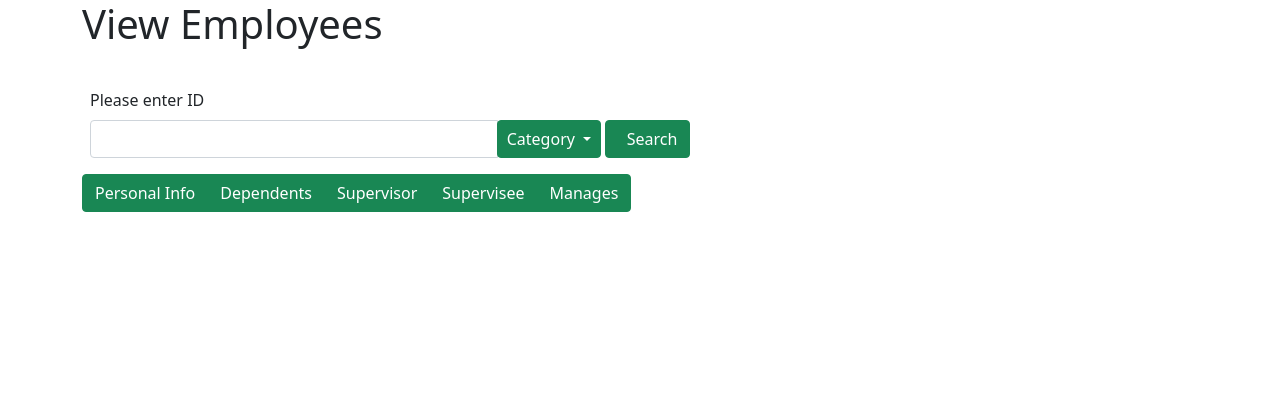
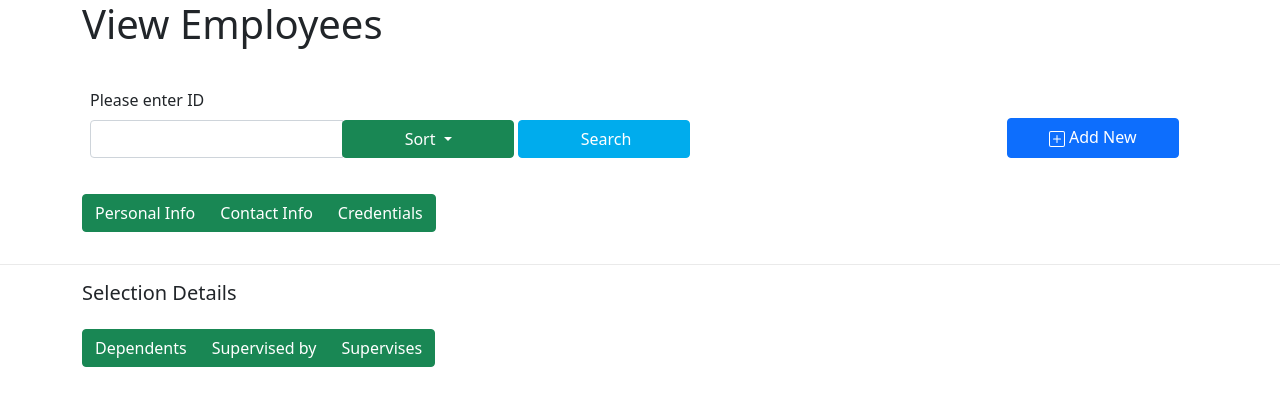
Before and after one commit to mo-gaafar/laboratory-hcis-webapp, a Flask app: template templates/View_employee.html in a window 1280 px wide. Shown: the top 406 px of the page. Run offline with Flask 2, Linux system fonts and the light colour scheme; the template is opened without the code that fills it, so the values that code supplies are empty; some libraries are stand-ins or nearby versions.

Commit message:
split view categories

```diff
--- a/templates/View_employee.html
+++ b/templates/View_employee.html
@@ -5,6 +5,7 @@
     <meta charset="UTF-8">
     <meta name="viewport" content="width=device-width, initial-scale=1.0">
     <title>View Employees</title>
+    <link rel="stylesheet" href="/static/css/search-filter.css">
     <link href="https://cdn.jsdelivr.net/npm/bootstrap@5.0.2/dist/css/bootstrap.min.css" rel="stylesheet"
         integrity="sha384-EVSTQN3/azprG1Anm3QDgpJLIm9Nao0Yz1ztcQTwFspd3yD65VohhpuuCOmLASjC" crossorigin="anonymous">
 </head>
@@ -15,7 +16,7 @@
     <div class="container mt-5-fluid">
         <h1>View Employees</h1>
         <div class="container">
-            <div class="row searchFilter">
+            <div class="row searchFilter ">
                 <form class="row g-3">
                     <div class="col-md-10">
                         <label for="labtech" class="form-label">Please enter ID</label>
@@ -25,9 +26,9 @@
                                     aria-label="Text input with segmented button dropdown">
                                 <div class="input-group-btn">
                                     <button type="button" class="btn btn-success dropdown-toggle dropdown-toggle-split"
-                                        data-toggle="dropdown" aria-haspopup="true" aria-expanded="false"><span
-                                            class="label-icon">Category</span> <span
-                                            class="caret">&nbsp;</span></button>
+                                        data-toggle="dropdown" aria-haspopup="true" aria-expanded="false">
+                                        <span class="label-icon">Sort</span>
+                                        <span class="caret">&nbsp;</span></button>
                                     <div class="dropdown-menu dropdown-menu-right">
                                         <ul class="category_filters">
                                             <li>
@@ -63,30 +64,206 @@
                             </div>
                         </div>
                     </div>
+                    <div class="col-md-2 align-self-end">
+
+                    <button type="button" class="btn btn-primary">
+                        <svg xmlns="http://www.w3.org/2000/svg" width="16" height="16" fill="currentColor" class="bi bi-plus-square my-1"
+                            viewBox="0 0 16 16">
+                            <path
+                                d="M14 1a1 1 0 0 1 1 1v12a1 1 0 0 1-1 1H2a1 1 0 0 1-1-1V2a1 1 0 0 1 1-1h12zM2 0a2 2 0 0 0-2 2v12a2 2 0 0 0 2 2h12a2 2 0 0 0 2-2V2a2 2 0 0 0-2-2H2z" />
+                            <path d="M8 4a.5.5 0 0 1 .5.5v3h3a.5.5 0 0 1 0 1h-3v3a.5.5 0 0 1-1 0v-3h-3a.5.5 0 0 1 0-1h3v-3A.5.5 0 0 1 8 4z" />
+                        </svg>
+                        Add New</button>
+                    </div>
             </div>
         </div>
     </div>
 
     <div class="container mt-6-fluid">
+            <div class="row ">
+                <div class="col-12">
+                    <p>
+                    <div class="gap-3">
+                        <div class="btn-group" role="group" aria-label="Basic example">
+                            <button class="btn btn-success" type="button" data-toggle="collapse" data-target="#PersonalInfo"
+                                aria-expanded="false" aria-controls="PersonalInfo">Personal Info</button>
+
+                            <button class="btn btn-success" type="button" data-toggle="collapse" data-target="#Contact-Info"
+                                aria-expanded="false" aria-controls="Contact-Info">Contact Info</button>
+
+                            <button class="btn btn-success" type="button" data-toggle="collapse" data-target="#Credentials"
+                                aria-expanded="false" aria-controls="Credentials">Credentials</button>
+
+                        </div>
+
+                    </div>
+
+
+                    </p>
+                    <div class="collapse" id="PersonalInfo">
+                        <table class="table table-bordered">
+                            <thead>
+                                <tr>
+                                    <th scope="col">ID</th>
+                                    <th scope="col"> First Name </th>
+                                    <th scope="col"> Middle Name </th>
+                                    <th scope="col"> Last Name </th>
+                                    <th scope="col"> Sex </th>
+                                    <th scope="col"> Birthdate </th>
+                                    <th scope="col"> Phone Number </th>
+                                    <th scope="col"> Email </th>
+                                    <th scope="col"> Address </th>
+                                    <th scope="col"> SSN </th>
+                                    <th scope="col"> Qualifications </th>
+                                </tr>
+                            </thead>
+                            <tbody>
+                                <tr>
+                                    <th scope="row">1</th>
+                                    <td>Mark</td>
+                                    <td>Otto</td>
+                                    <td>@mdo</td>
+                                    <td>Mark</td>
+                                    <td>Otto</td>
+                                    <td>@mdo</td>
+                                    <td>Mark</td>
+                                    <td>Otto</td>
+                                    <td>@mdo</td>
+                                    <td>@mdo</td>
+                                </tr>
+
+                            </tbody>
+                        </table>
+                    </div>
+
+                    <div class="collapse" id="Contact-Info">
+                        <table class="table table-bordered">
+                            <thead>
+                                <tr>
+                                    <th scope="col">#</th>
+                                    <th scope="col"> First Name </th>
+                                    <th scope="col"> Middle Name </th>
+                                    <th scope="col"> Last Name </th>
+                                    <th scope="col"> Sex </th>
+                                    <th scope="col"> Relationship </th>
+                                    <th scope="col"> Phone Number </th>
+                                    <th scope="col"> DepSSN </th>
+                                    <th scope="col"> Address </th>
+                                </tr>
+                            </thead>
+                            <tbody>
+                                <tr>
+                                    <th scope="row">1</th>
+                                    <td>Mark</td>
+                                    <td>Otto</td>
+                                    <td>@mdo</td>
+                                    <td>Mark</td>
+                                    <td>Otto</td>
+                                    <td>@mdo</td>
+                                    <td>Mark</td>
+                                    <td>Otto</td>
+                                </tr>
+
+                            </tbody>
+                        </table>
+                    </div>
+                    <div class="collapse" id="Credentials">
+                        <table class="table table-bordered">
+                            <thead>
+                                <tr>
+                                    <th scope="col">#</th>
+                                    <th scope="col"> First Name </th>
+                                    <th scope="col"> Middle Name </th>
+                                    <th scope="col"> Last Name </th>
+                                    <th scope="col"> Sex </th>
+                                    <th scope="col"> Birthdate </th>
+                                    <th scope="col"> Phone Number </th>
+                                    <th scope="col"> Email </th>
+                                    <th scope="col"> Address </th>
+                                    <th scope="col"> SSN </th>
+                                    <th scope="col"> Qualifications </th>
+                                </tr>
+                            </thead>
+                            <tbody>
+                                <tr>
+                                    <th scope="row">1</th>
+                                    <td>Mark</td>
+                                    <td>Otto</td>
+                                    <td>@mdo</td>
+                                    <td>Mark</td>
+                                    <td>Otto</td>
+                                    <td>@mdo</td>
+                                    <td>Mark</td>
+                                    <td>Otto</td>
+                                    <td>@mdo</td>
+                                    <td>@mdo</td>
+                                </tr>
+                            </tbody>
+                        </table>
+                    </div>
+                    <div class="collapse" id="Manages">
+                        <table class="table table-bordered">
+                            <thead>
+                                <tr>
+                                    <th scope="col">#</th>
+                                    <th scope="col"> First Name </th>
+                                    <th scope="col"> Middle Name </th>
+                                    <th scope="col"> Last Name </th>
+                                    <th scope="col"> Sex </th>
+                                    <th scope="col"> Birthdate </th>
+                                    <th scope="col"> Phone Number </th>
+                                    <th scope="col"> Email </th>
+                                    <th scope="col"> Address </th>
+                                    <th scope="col"> SSN </th>
+                                    <th scope="col"> Qualifications </th>
+                                </tr>
+                            </thead>
+                            <tbody>
+                                <tr>
+                                    <th scope="row">1</th>
+                                    <td>Mark</td>
+                                    <td>Otto</td>
+                                    <td>@mdo</td>
+                                    <td>Mark</td>
+                                    <td>Otto</td>
+                                    <td>@mdo</td>
+                                    <td>Mark</td>
+                                    <td>Otto</td>
+                                    <td>@mdo</td>
+                                    <td>@mdo</td>
+                                </tr>
+
+                            </tbody>
+                        </table>
+                    </div>
+
+
+                </div>
+
+            </div>
+    </div>
+
+    <hr style="color: #adadad;">
+
+    <div class="container mt-6-fluid">
+        <div class="row" >
+            <h5>Selection Details</h5>
+        </div>
         <div class="row ">
             <div class="col-12">
                 <p>
                 <div class="gap-3">
                     <div class="btn-group" role="group" aria-label="Basic example">
-                        <button class="btn btn-success" type="button" data-toggle="collapse" data-target="#PersonalInfo"
-                            aria-expanded="false" aria-controls="PersonalInfo">Personal Info</button>
+
 
                         <button class="btn btn-success" type="button" data-toggle="collapse" data-target="#Dependents"
                             aria-expanded="false" aria-controls="Dependents">Dependents</button>
 
-                        <button class="btn btn-success" type="button" data-toggle="collapse" data-target="#Supervisor"
-                            aria-expanded="false" aria-controls="Supervisor">Supervisor</button>
+                        <button class="btn btn-success" type="button" data-toggle="collapse" data-target="#Supervised-by"
+                            aria-expanded="false" aria-controls="Supervised-by">Supervised by</button>
 
-                        <button class="btn btn-success" type="button" data-toggle="collapse" data-target="#Supervisee"
-                            aria-expanded="false" aria-controls="Supervisee">Supervisee</button>
-
-                        <button class="btn btn-success" type="button" data-toggle="collapse" data-target="#Manages"
-                            aria-expanded="false" aria-controls="Manages">Manages</button>
+                        <button class="btn btn-success" type="button" data-toggle="collapse" data-target="#Supervises"
+                            aria-expanded="false" aria-controls="Supervises">Supervises</button>
 
 
                     </div>
@@ -94,7 +271,40 @@
 
 
                 </p>
-                <div class="collapse" id="PersonalInfo">
+
+
+                <div class="collapse" id="Dependents">
+                    <table class="table table-bordered">
+                        <thead>
+                            <tr>
+                                <th scope="col">#</th>
+                                <th scope="col"> First Name </th>
+                                <th scope="col"> Middle Name </th>
+                                <th scope="col"> Last Name </th>
+                                <th scope="col"> Sex </th>
+                                <th scope="col"> Relationship </th>
+                                <th scope="col"> Phone Number </th>
+                                <th scope="col"> DepSSN </th>
+                                <th scope="col"> Address </th>
+                            </tr>
+                        </thead>
+                        <tbody>
+                            <tr>
+                                <th scope="row">1</th>
+                                <td>Mark</td>
+                                <td>Otto</td>
+                                <td>@mdo</td>
+                                <td>Mark</td>
+                                <td>Otto</td>
+                                <td>@mdo</td>
+                                <td>Mark</td>
+                                <td>Otto</td>
+                            </tr>
+
+                        </tbody>
+                    </table>
+                </div>
+                <div class="collapse" id="Supervised-by">
                     <table class="table table-bordered">
                         <thead>
                             <tr>
@@ -154,180 +364,7 @@
                         </tbody>
                     </table>
                 </div>
-
-                <div class="collapse" id="Dependents">
-                    <table class="table table-bordered">
-                        <thead>
-                            <tr>
-                                <th scope="col">#</th>
-                                <th scope="col"> First Name </th>
-                                <th scope="col"> Middle Name </th>
-                                <th scope="col"> Last Name </th>
-                                <th scope="col"> Sex </th>
-                                <th scope="col"> Relationship </th>
-                                <th scope="col"> Phone Number </th>
-                                <th scope="col"> DepSSN </th>
-                                <th scope="col"> Address </th>
-                            </tr>
-                        </thead>
-                        <tbody>
-                            <tr>
-                                <th scope="row">1</th>
-                                <td>Mark</td>
-                                <td>Otto</td>
-                                <td>@mdo</td>
-                                <td>Mark</td>
-                                <td>Otto</td>
-                                <td>@mdo</td>
-                                <td>Mark</td>
-                                <td>Otto</td>
-                            </tr>
-                            <tr>
-                                <th scope="row">2</th>
-                                <td>Mark</td>
-                                <td>Otto</td>
-                                <td>@mdo</td>
-                                <td>Mark</td>
-                                <td>Otto</td>
-                                <td>@mdo</td>
-                                <td>Mark</td>
-                                <td>Otto</td>
-                            </tr>
-                            <tr>
-                                <th scope="row">3</th>
-                                <td>Mark</td>
-                                <td>Otto</td>
-                                <td>@mdo</td>
-                                <td>Mark</td>
-                                <td>Otto</td>
-                                <td>@mdo</td>
-                                <td>Mark</td>
-                                <td>Otto</td>
-                            </tr>
-                        </tbody>
-                    </table>
-                </div>
-                <div class="collapse" id="Supervisor">
-                    <table class="table table-bordered">
-                        <thead>
-                            <tr>
-                                <th scope="col">#</th>
-                                <th scope="col"> First Name </th>
-                                <th scope="col"> Middle Name </th>
-                                <th scope="col"> Last Name </th>
-                                <th scope="col"> Sex </th>
-                                <th scope="col"> Birthdate </th>
-                                <th scope="col"> Phone Number </th>
-                                <th scope="col"> Email </th>
-                                <th scope="col"> Address </th>
-                                <th scope="col"> SSN </th>
-                                <th scope="col"> Qualifications </th>
-                            </tr>
-                        </thead>
-                        <tbody>
-                            <tr>
-                                <th scope="row">1</th>
-                                <td>Mark</td>
-                                <td>Otto</td>
-                                <td>@mdo</td>
-                                <td>Mark</td>
-                                <td>Otto</td>
-                                <td>@mdo</td>
-                                <td>Mark</td>
-                                <td>Otto</td>
-                                <td>@mdo</td>
-                                <td>@mdo</td>
-                            </tr>
-                            <tr>
-                                <th scope="row">2</th>
-                                <td>Mark</td>
-                                <td>Otto</td>
-                                <td>@mdo</td>
-                                <td>Mark</td>
-                                <td>Otto</td>
-                                <td>@mdo</td>
-                                <td>Mark</td>
-                                <td>Otto</td>
-                                <td>@mdo</td>
-                                <td>@mdo</td>
-                            </tr>
-                            <tr>
-                                <th scope="row">3</th>
-                                <td>Mark</td>
-                                <td>Otto</td>
-                                <td>@mdo</td>
-                                <td>Mark</td>
-                                <td>Otto</td>
-                                <td>@mdo</td>
-                                <td>Mark</td>
-                                <td>Otto</td>
-                                <td>@mdo</td>
-                                <td>@mdo</td>
-                            </tr>
-                        </tbody>
-                    </table>
-                </div>
-                <div class="collapse" id="Supervisee">
-                    <table class="table table-bordered">
-                        <thead>
-                            <tr>
-                                <th scope="col">#</th>
-                                <th scope="col"> First Name </th>
-                                <th scope="col"> Middle Name </th>
-                                <th scope="col"> Last Name </th>
-                                <th scope="col"> Sex </th>
-                                <th scope="col"> Birthdate </th>
-                                <th scope="col"> Phone Number </th>
-                                <th scope="col"> Email </th>
-                                <th scope="col"> Address </th>
-                                <th scope="col"> SSN </th>
-                                <th scope="col"> Qualifications </th>
-                            </tr>
-                        </thead>
-                        <tbody>
-                            <tr>
-                                <th scope="row">1</th>
-                                <td>Mark</td>
-                                <td>Otto</td>
-                                <td>@mdo</td>
-                                <td>Mark</td>
-                                <td>Otto</td>
-                                <td>@mdo</td>
-                                <td>Mark</td>
-                                <td>Otto</td>
-                                <td>@mdo</td>
-                                <td>@mdo</td>
-                            </tr>
-                            <tr>
-                                <th scope="row">2</th>
-                                <td>Mark</td>
-                                <td>Otto</td>
-                                <td>@mdo</td>
-                                <td>Mark</td>
-                                <td>Otto</td>
-                                <td>@mdo</td>
-                                <td>Mark</td>
-                                <td>Otto</td>
-                                <td>@mdo</td>
-                                <td>@mdo</td>
-                            </tr>
-                            <tr>
-                                <th scope="row">3</th>
-                                <td>Mark</td>
-                                <td>Otto</td>
-                                <td>@mdo</td>
-                                <td>Mark</td>
-                                <td>Otto</td>
-                                <td>@mdo</td>
-                                <td>Mark</td>
-                                <td>Otto</td>
-                                <td>@mdo</td>
-                                <td>@mdo</td>
-                            </tr>
-                        </tbody>
-                    </table>
-                </div>
-                <div class="collapse" id="Manages">
+                <div class="collapse" id="Supervises">
                     <table class="table table-bordered">
                         <thead>
                             <tr>
@@ -389,6 +426,7 @@
                 </div>
 
 
+
             </div>
         </div>
     </div>
@@ -397,7 +435,7 @@
 
 
 
-
+    <script src="/static/js/dropdown.js"
     <script src="https://cdn.jsdelivr.net/npm/popper.js@1.16.0/dist/umd/popper.min.js"
         integrity="sha384-Q6E9RHvbIyZFJoft+2mJbHaEWldlvI9IOYy5n3zV9zzTtmI3UksdQRVvoxMfooAo"
         crossorigin="anonymous"></script>
```
